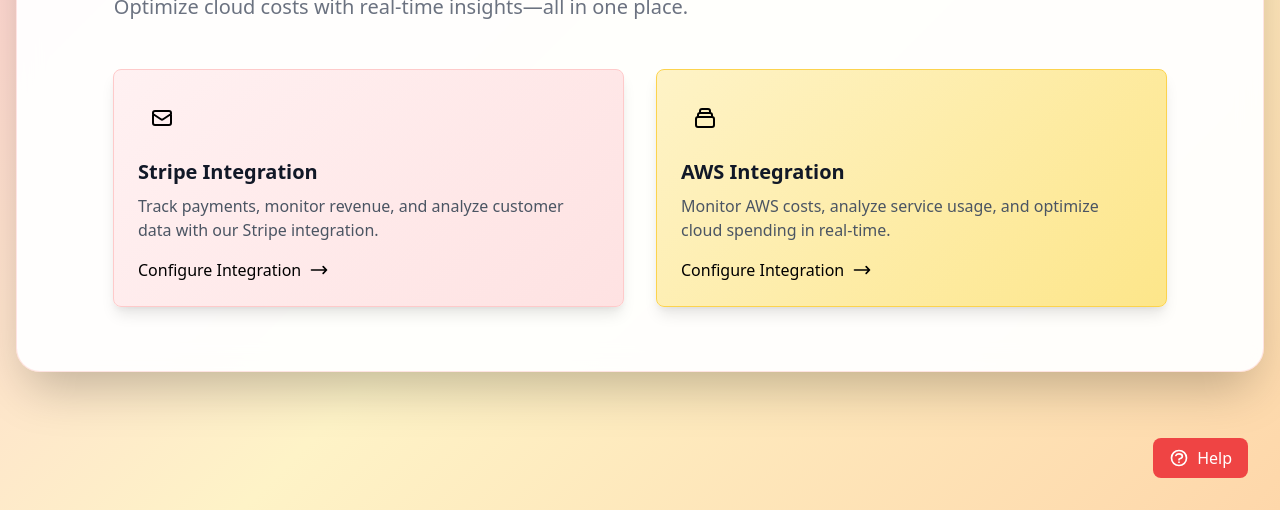
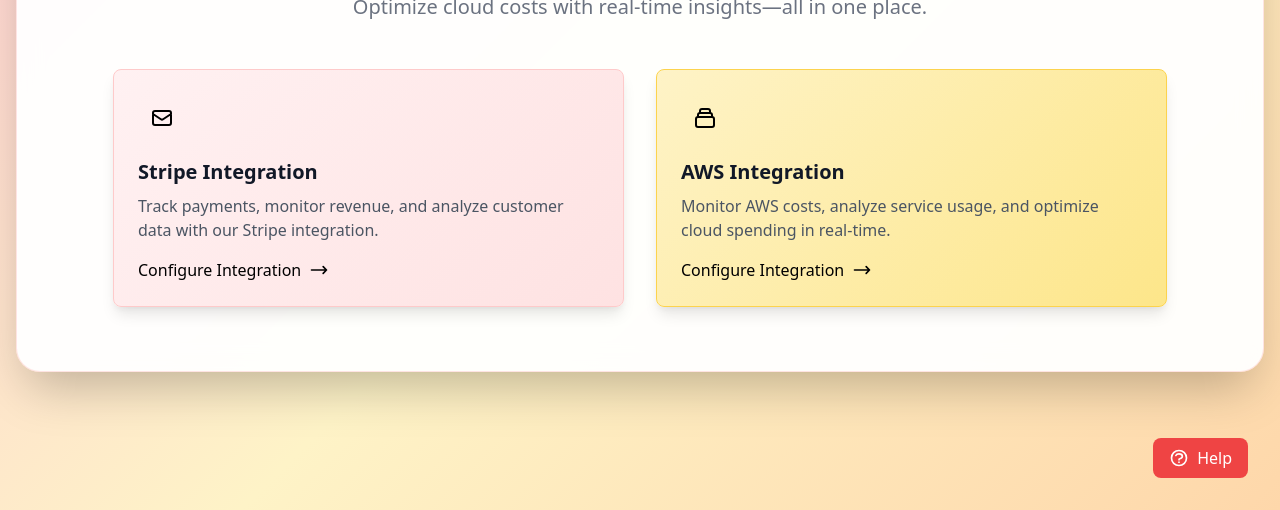
Before and after one commit to a-steris/browser-automation, a website: page templates/index.html in a window 1280 px wide. Shown: the part 290-800 px from the top of the page. Drawn offline with nearby package versions, Linux system fonts and the light colour scheme.

Commit message:
Center align main tagline text

```diff
--- a/templates/index.html
+++ b/templates/index.html
@@ -134,7 +134,7 @@
                 <h2 class="text-4xl font-bold tracking-tight text-gray-900 sm:text-5xl md:text-6xl mb-4">
                     <span class="text-red-500">Asteris</span>
                 </h2>
-                <p class="mt-3 text-base text-gray-500 sm:mt-5 sm:text-lg sm:max-w-xl sm:mx-auto md:mt-5 md:text-xl lg:mx-0">
+                <p class="mt-3 text-base text-gray-500 sm:mt-5 sm:text-lg sm:max-w-2xl sm:mx-auto md:mt-5 md:text-xl text-center mx-auto">
                     Optimize cloud costs with real-time insights—all in one place.
                 </p>
             </div>
```
